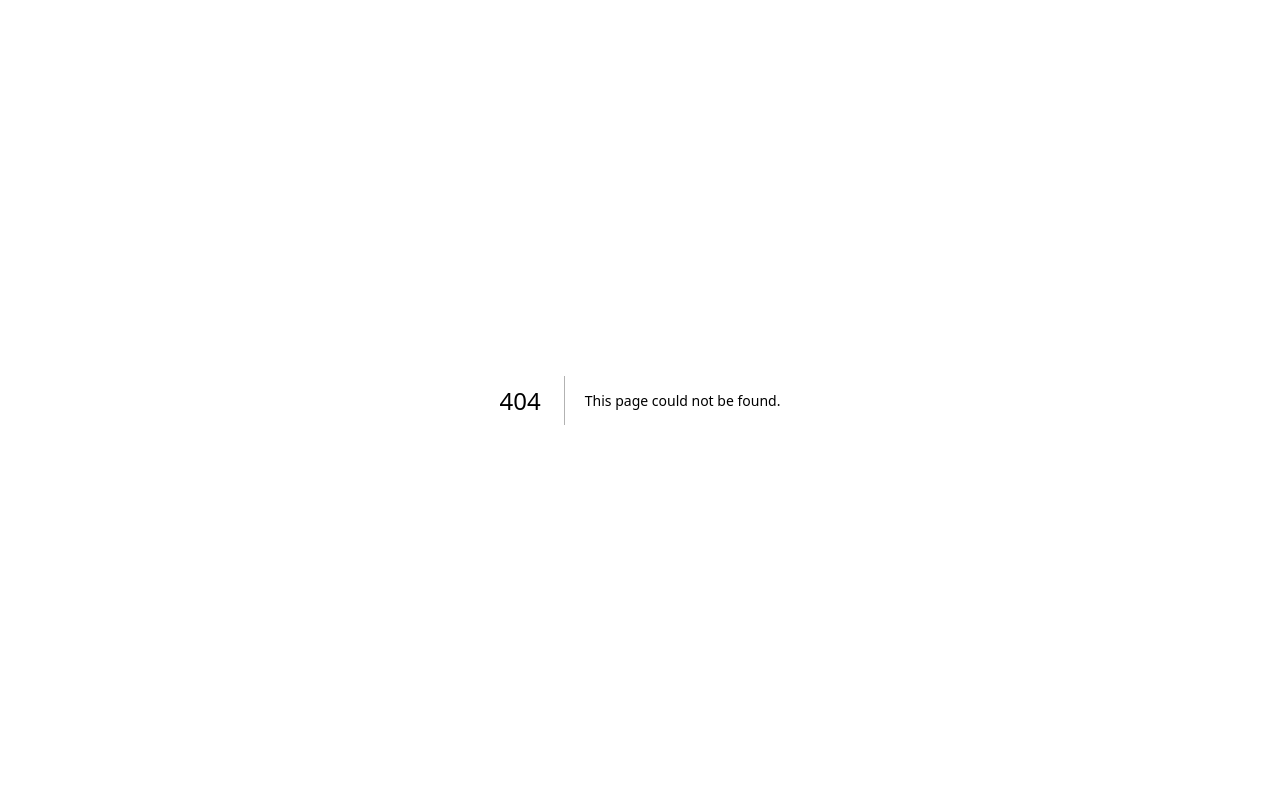
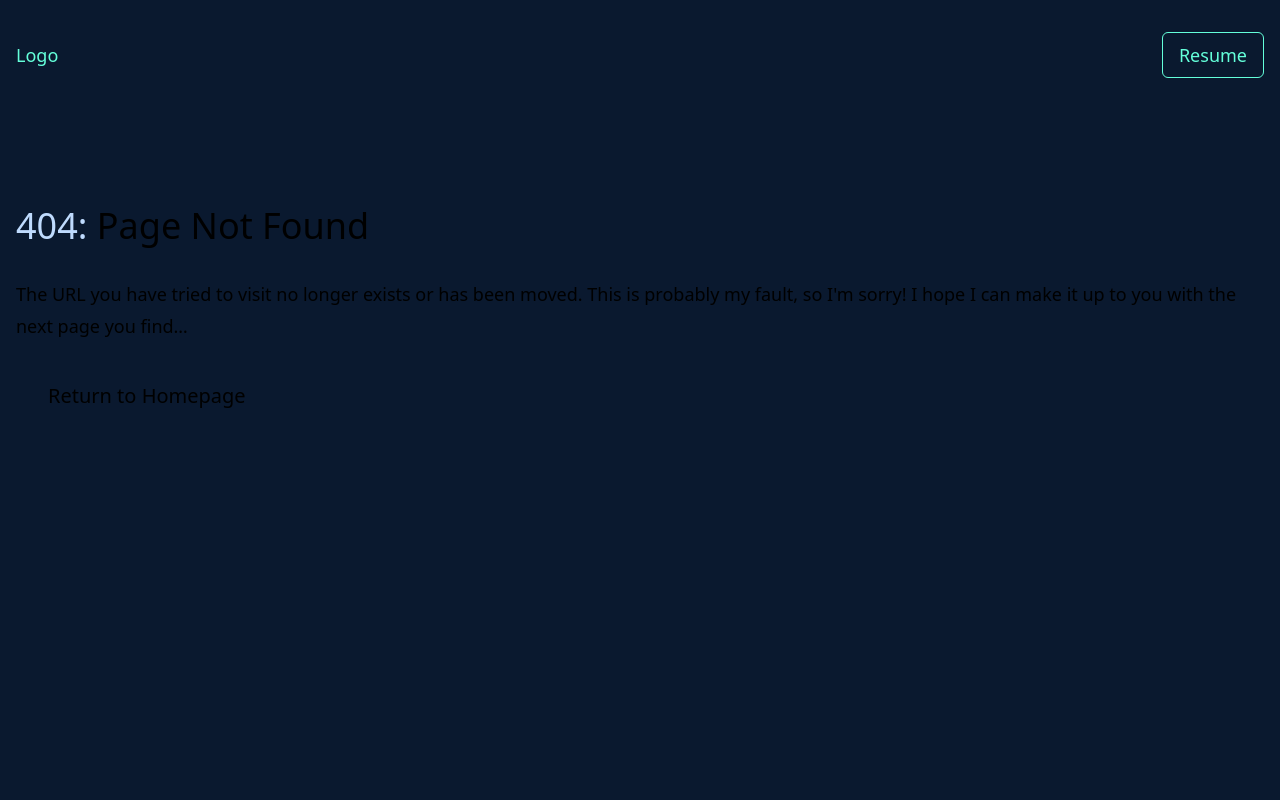
Before and after one commit to zaibshaikh/under-deployement-page-v1, a Next.js app: page /404 in a window 1280 px wide. Before the commit this address had no page. Shown: the top 800 px of the page. Built offline with nearby package versions, Linux system fonts and the light colour scheme.

Commit message:
colors fixed

```diff
--- a/components/Layout.js
+++ b/components/Layout.js
@@ -16,29 +16,28 @@ export default function Layout({ title, children }) {
         <link rel="icon" href="/favicon.ico" />
       </Head>
       <header>
-        <nav>
-          <div className="lg:max-w-7xl lg:mx-auto p-4 lg:text-xl md:text-lg lg:py-8 flex flex-row justify-between items-center">
+        <nav className="bg-navy text-green bg-slate-900">
+          <div className="lg:max-w-7xl lg:mx-auto p-4 lg:text-lg md:text-lg lg:py-8 flex flex-row justify-between items-center">
             <div>Logo</div>
-            <div>Resume</div>
+            <Link
+              className="text-bold hover:bg-green/10 transition duration-300 ease-in-out rounded-md text-green-300-500 border-green border px-4 py-2"
+              rel="noopener noreferrer"
+              target={'_blank'}
+              href={'/resume.pdf'}
+            >
+              Resume
+            </Link>
           </div>
         </nav>
       </header>
-      <main className="min-w-screen min-h-screen bg-slate-800">
+      <main className="bg-navy min-w-screen min-h-screen bg-slate-800">
         <div className="lg:max-w-7xl lg:mx-auto p-4 lg:text-xl md:text-lg lg:py-8 ">
           {children}
         </div>
       </main>
-      <footer className="bg-slate-900 text-white p-4 lg:py-8">
-        <div className="text-center text-sm lg:text-xl md:text-lg lg:max-w-7xl lg:mx-auto">
-          Made with ❤️ by Makki Mohammed Zaib Shaikh - 2023. Do you want to see
-          my other works coding projects that I have created? Head over to my{' '}
-          <Link
-            rel="noopener noreferrer"
-            target={'_blank'}
-            href={'https://github.com/zaibshaikh'}
-          >
-            GitHub
-          </Link>
+      <footer className="bg-navy text-lightslate p-4 lg:py-8">
+        <div className="text-center text-sm leading-6 lg:text-xl md:text-lg lg:max-w-7xl lg:mx-auto">
+          Designed & Build by Makki Mohammed Zaib Shaikh
         </div>
       </footer>
     </>
--- /dev/null
+++ b/pages/404/index.js
@@ -0,0 +1,29 @@
+import Layout from '@/components/Layout';
+import Link from 'next/link';
+import React from 'react';
+
+export default function Home() {
+  return (
+    <Layout title="Site Under Development">
+      <div className="text-slate-200">
+        <div className="text-4xl pt-16">
+          <span className="text-blue-200">404:</span> Page Not Found
+        </div>
+        <p className="font-light mt-8 text-lg leading-8">
+          The URL you have tried to visit no longer exists or has been moved.
+          This is probably my fault, so{' '}
+          <span className="font-medium">I&apos;m sorry!</span> I hope I can make
+          it up to you with the next page you find…
+        </p>
+      </div>
+      <div className="pt-10">
+        <Link
+          href={'/'}
+          className="bg-slate-300 hover:bg-slate-400 hover:shadow-md hover:bg-darkgrey/20 transition duration-300 ease-in-out px-8 py-4 mt-8"
+        >
+          Return to Homepage
+        </Link>
+      </div>
+    </Layout>
+  );
+}
--- a/tailwind.config.js
+++ b/tailwind.config.js
@@ -9,7 +9,18 @@ module.exports = {
     './src/**/*.{js,ts,jsx,tsx}',
   ],
   theme: {
-    extend: {},
+    extend: {
+      colors: {
+        navy: '#0a192f',
+        lightnavy: '#112240',
+        lightestnavy: '#233554',
+        slate: '#8892b0',
+        lightslate: '#a8b2d1',
+        lightestslate: '#ccd6f6',
+        white: '#e6f1ff',
+        green: '#64ffda',
+      },
+    },
   },
   plugins: [],
 };
```
